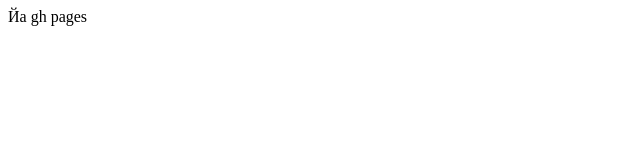
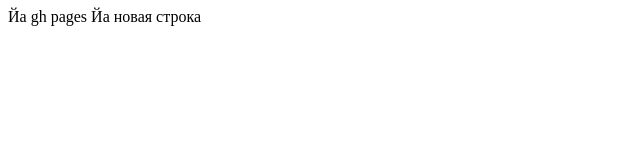
Before and after one commit to doromones/c-education-e2, a plain HTML site: page index.html in a window 1280 px wide. Shown: the whole page, without its empty margins (0-640 px from the left). Drawn offline with Linux system fonts and the light colour scheme.

Commit message:
edit index.html

```diff
--- a/index.html
+++ b/index.html
@@ -1,5 +1,6 @@
 <html>
     <body>
         Йа gh pages
+        Йа новая строка
     </body>
 </html>
```
